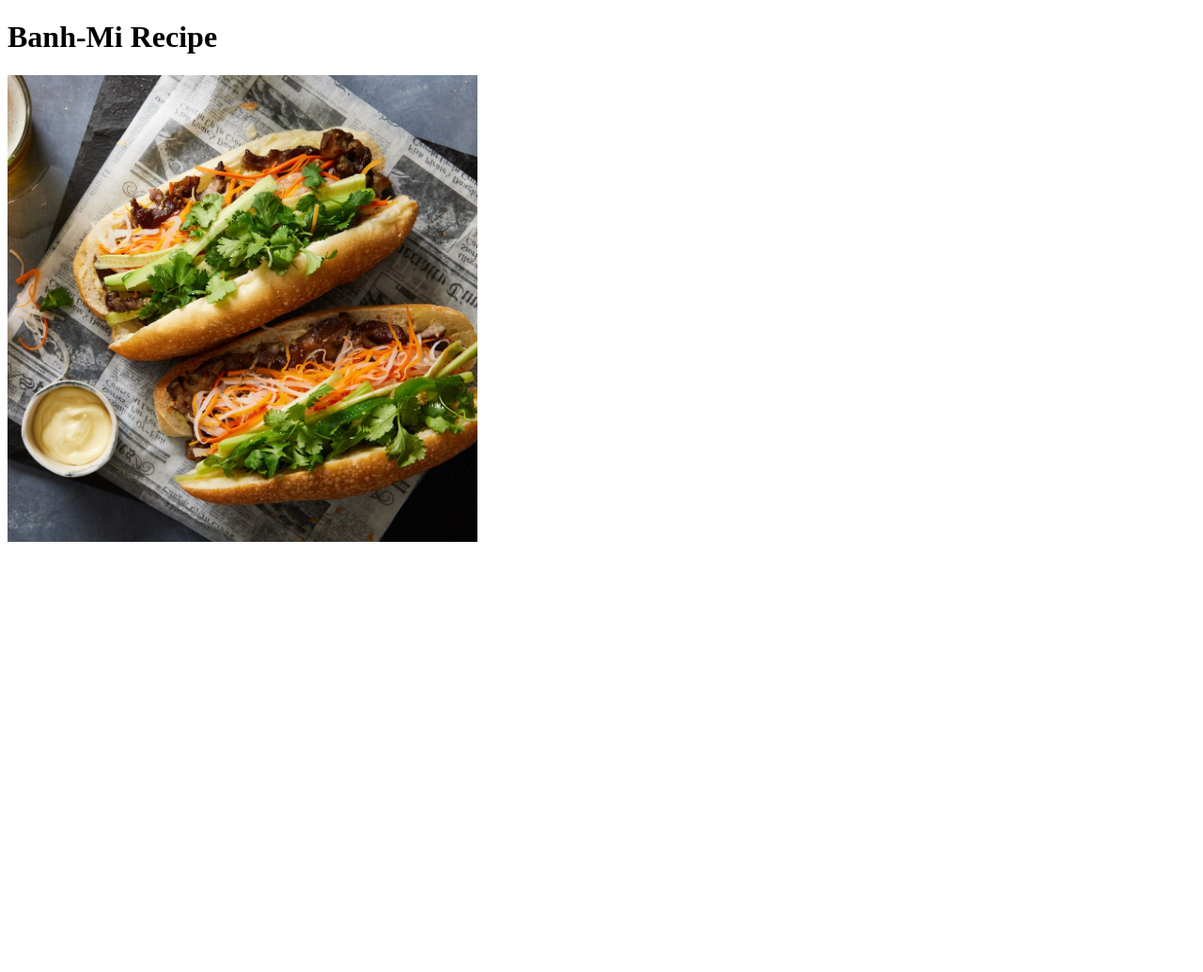
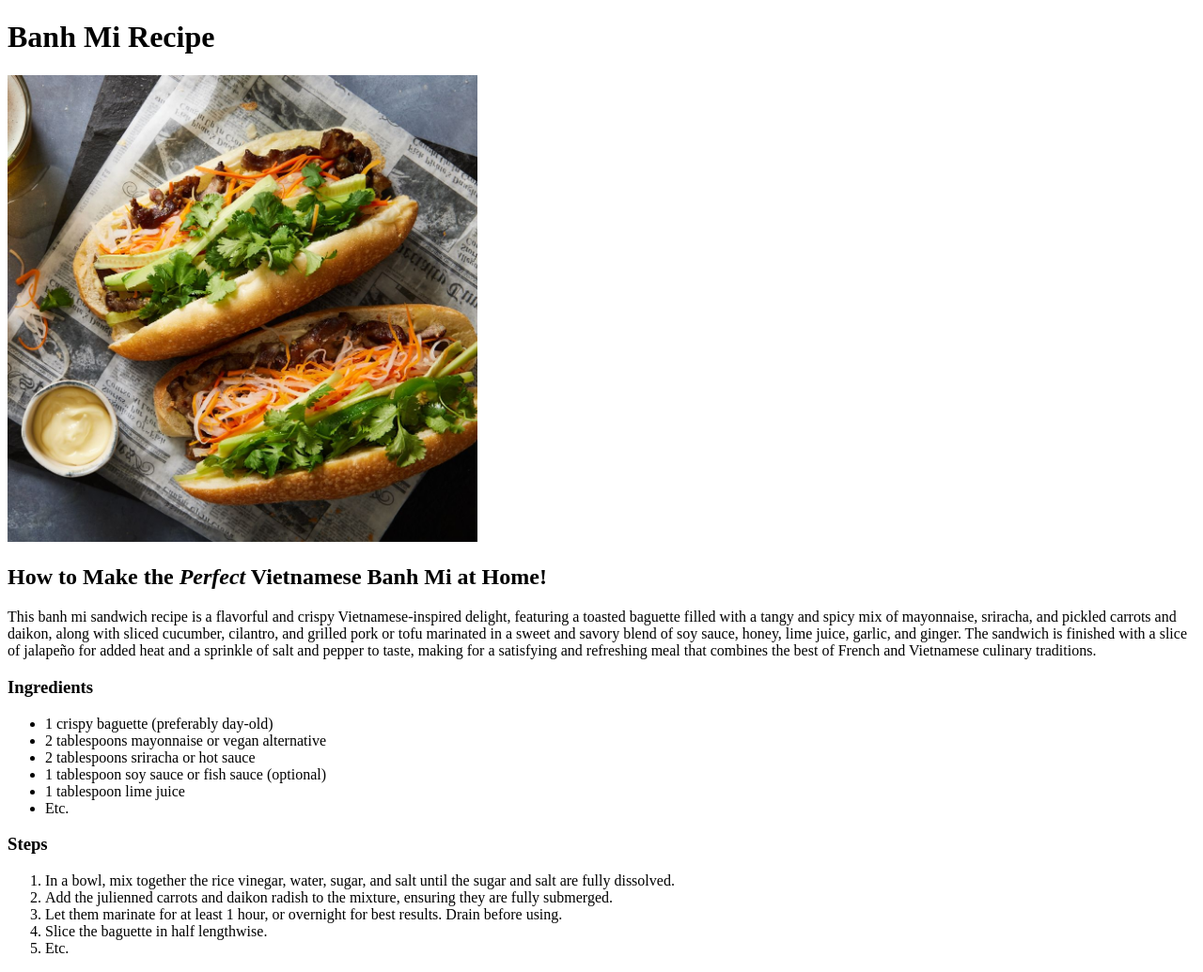
Before and after one commit to aruegge/odin-recipes, a plain HTML site: page recipes/banh-mi.html in a window 1280 px wide. Shown: the whole page at 94% size. Before the commit the page ends 800 px from the top, so only its background shows below. Drawn offline with Linux system fonts and the light colour scheme.

Commit message:
Add recipe ingredients and steps

```diff
--- a/recipes/banh-mi.html
+++ b/recipes/banh-mi.html
@@ -3,10 +3,29 @@
 <head>
     <meta charset="UTF-8">
     <meta name="viewport" content="width=device-width, initial-scale=1.0">
-    <title>Banh-Mi Recipe</title>
+    <title>Banh Mi Recipe</title>
 </head>
 <body>
-    <h1>Banh-Mi Recipe</h1>
-    <img src="../images/banh-mi.jpg" alt="Delicious banh-mi sandwich" width="500px">
+    <h1>Banh Mi Recipe</h1>
+    <img src="../images/banh-mi.jpg" alt="Delicious banh mi sandwich" width="500px">
+    <h2>How to Make the <em>Perfect</em> Vietnamese Banh Mi at Home!</h2>
+    <p>This banh mi sandwich recipe is a flavorful and crispy Vietnamese-inspired delight, featuring a toasted baguette filled with a tangy and spicy mix of mayonnaise, sriracha, and pickled carrots and daikon, along with sliced cucumber, cilantro, and grilled pork or tofu marinated in a sweet and savory blend of soy sauce, honey, lime juice, garlic, and ginger. The sandwich is finished with a slice of jalapeño for added heat and a sprinkle of salt and pepper to taste, making for a satisfying and refreshing meal that combines the best of French and Vietnamese culinary traditions.</p>
+    <h3>Ingredients</h3>
+    <ul>
+        <li>1 crispy baguette (preferably day-old)</li>
+        <li>2 tablespoons mayonnaise or vegan alternative</li>
+        <li>2 tablespoons sriracha or hot sauce</li>
+        <li>1 tablespoon soy sauce or fish sauce (optional)</li>
+        <li>1 tablespoon lime juice</li>
+        <li>Etc.</li>
+    </ul>
+    <h3>Steps</h3>
+    <ol>
+        <li>In a bowl, mix together the rice vinegar, water, sugar, and salt until the sugar and salt are fully dissolved.</li>
+        <li>Add the julienned carrots and daikon radish to the mixture, ensuring they are fully submerged.</li>
+        <li>Let them marinate for at least 1 hour, or overnight for best results. Drain before using.</li>
+        <li>Slice the baguette in half lengthwise.</li>
+        <li>Etc.</li>
+    </ol>
 </body>
 </html>
```
Also changed, not shown: index.html (+1 -1 lines).
